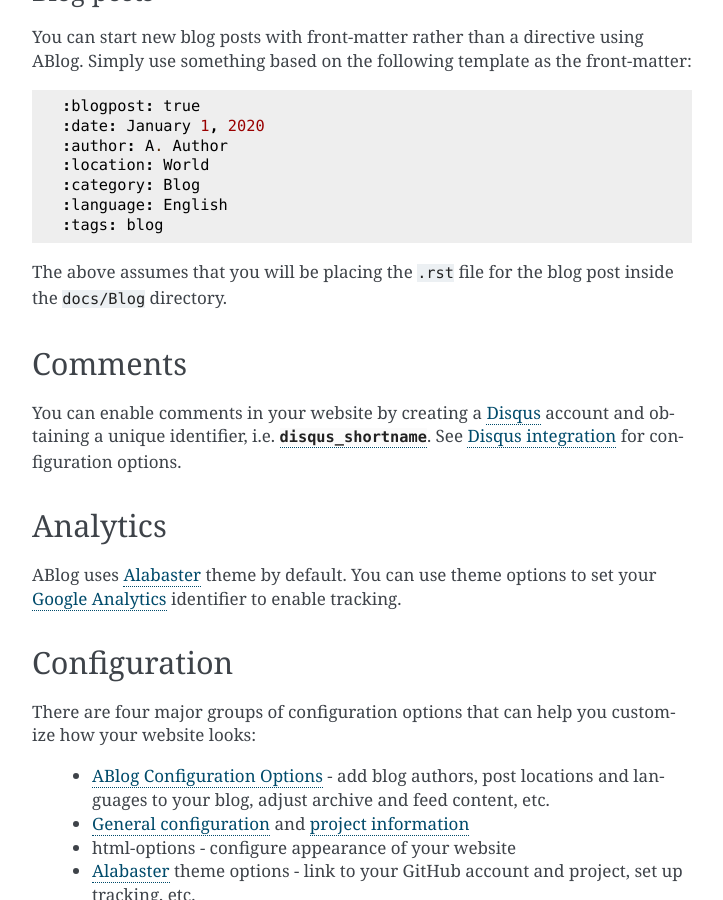
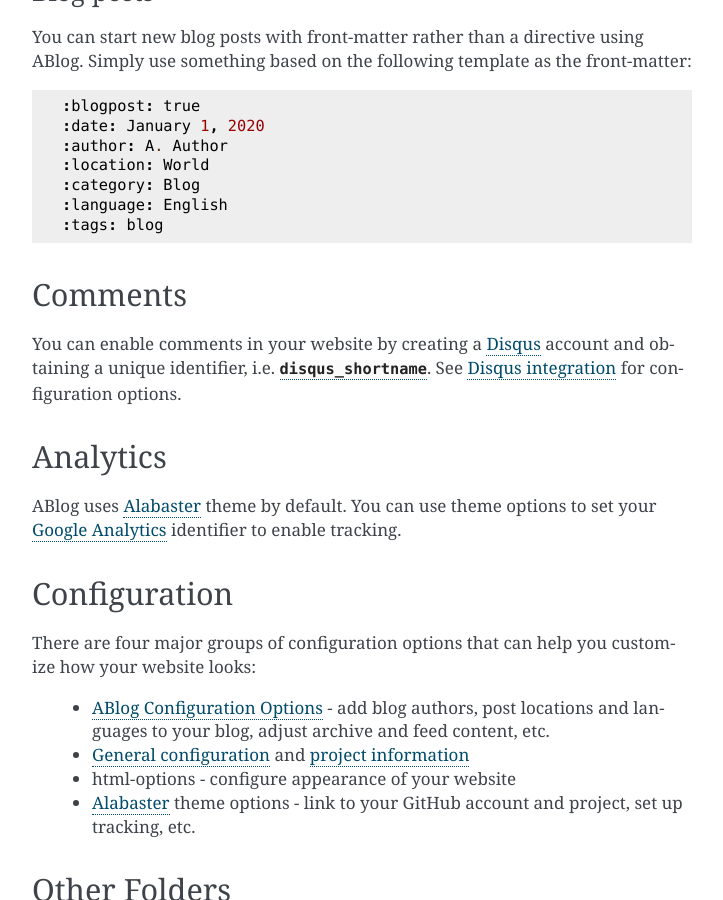
Before and after one commit to sunpy/ablog, a Sphinx documentation site: the page built from docs/manual/ablog-quick-start.rst, in a window 1280 px wide and 900 px high, scrolled down 1236 px. Shown: the whole window, without its empty margins (388-1111 px from the left). Built offline with Sphinx 7.4.7, drawn with Linux system fonts in a browser that asks for light colours; comment, search, counter and statistics services are not loaded.

Commit message:
Update docs/manual/ablog-quick-start.rst
Co-authored-by: Nabil Freij <nabil.freij@gmail.com>

```diff
--- a/docs/manual/ablog-quick-start.rst
+++ b/docs/manual/ablog-quick-start.rst
@@ -86,7 +86,6 @@ Simply use something based on the following template as the front-matter::
 :language: English
 :tags: blog
 
-The above assumes that you will be placing the ``.rst`` file for the blog post inside the ``docs/Blog`` directory.
 
 
 Comments
```
